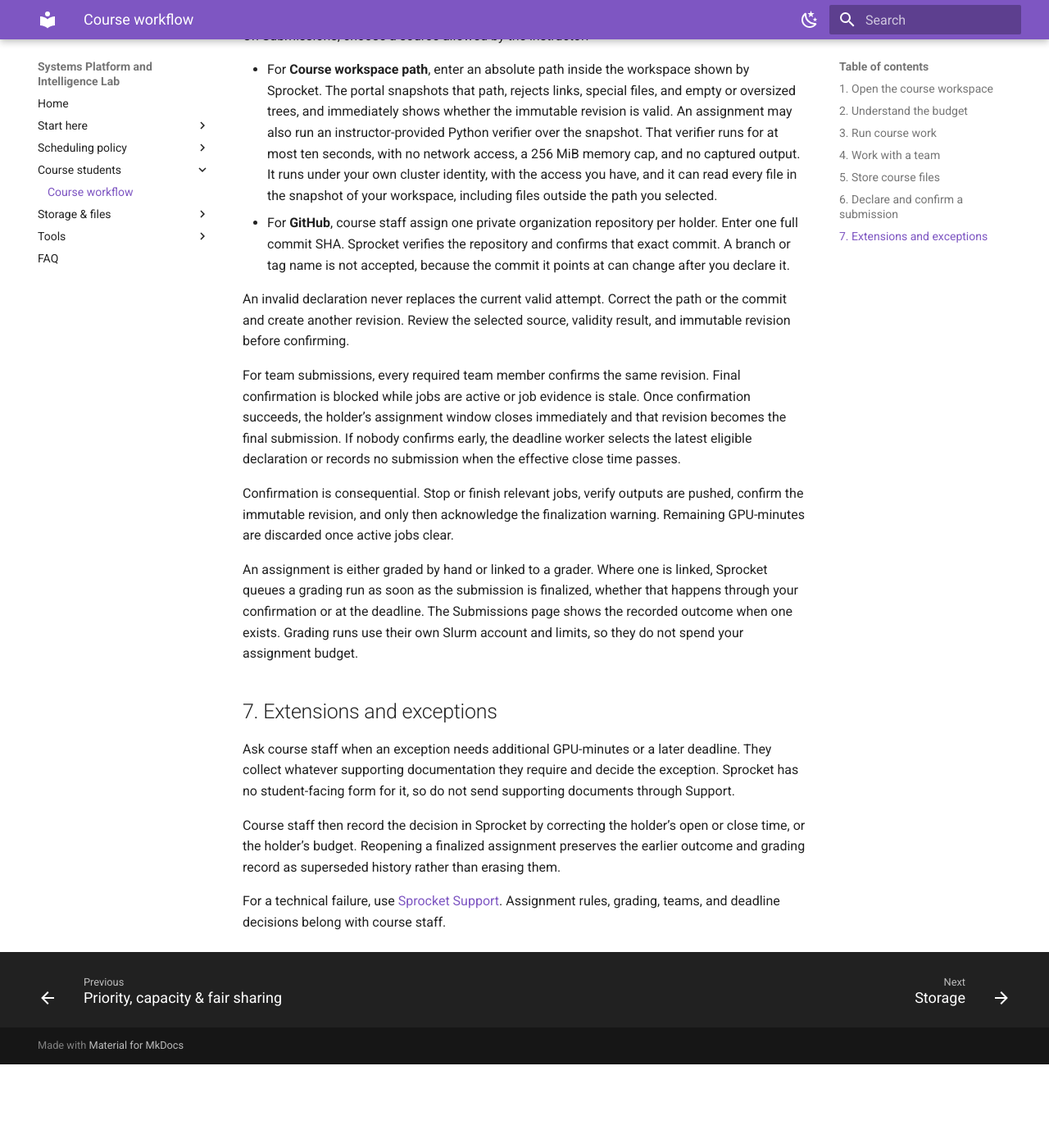
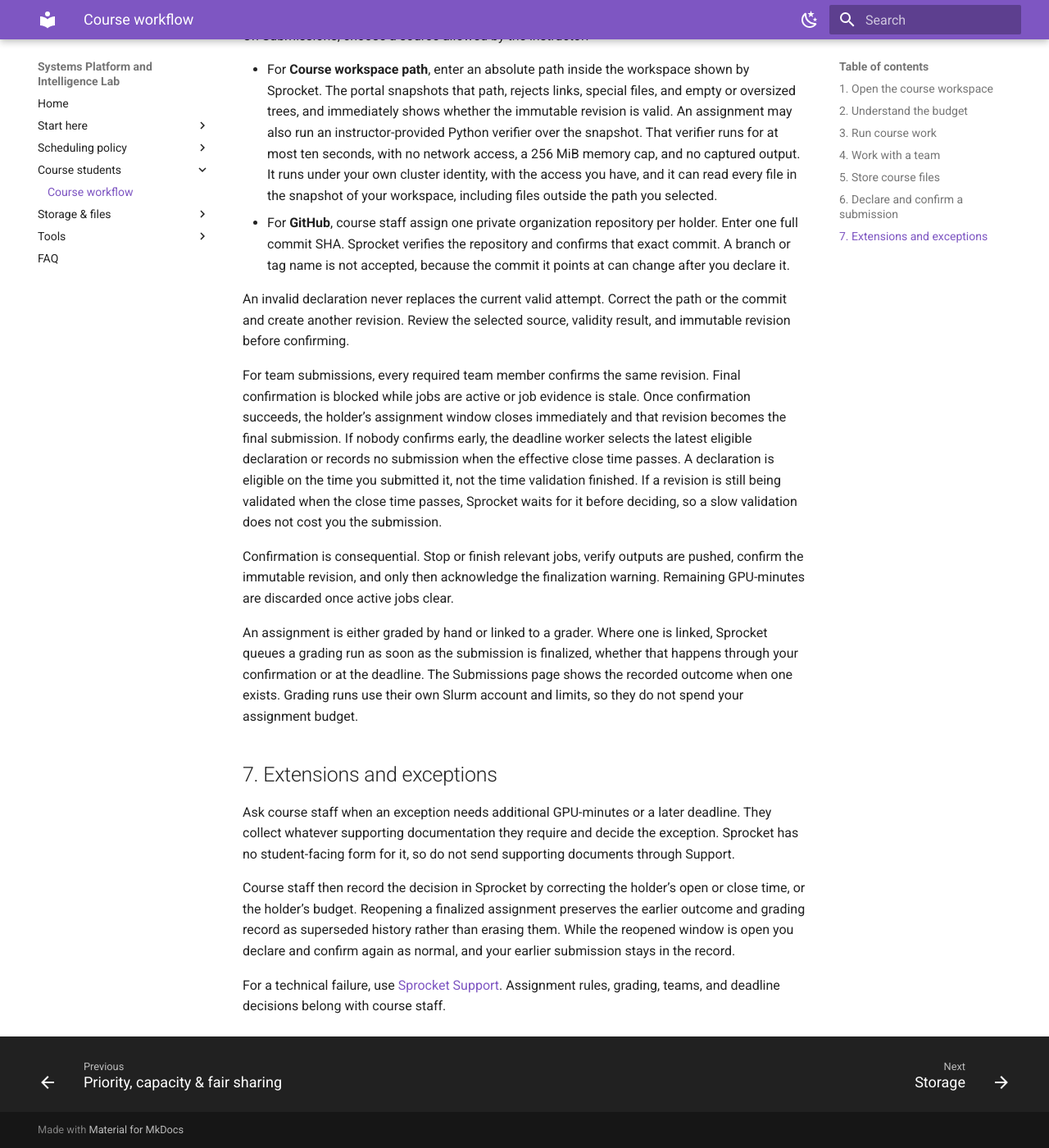
Before and after one commit to max-bromberg/platformx-wiki, an MkDocs documentation site: the page built from docs/coursework.md, in a window 1280 px wide and 1400 px high, scrolled down 3572 px. Shown: the whole window at 82% size. Built offline with MkDocs 1.6.1 and Material for MkDocs 9.7.7, drawn with Linux system fonts in a browser that asks for light colours; before the commit the page ends 4870 px from its top, so only the background shows below that.

Commit message:
docs: route expedite to Work requests, and say how a slow validation is treated
Three statements go stale when the work-requests release deploys, and one
gap is worth closing.

`expedite` moves off Resource requests. The release splits the one request
surface in two and migrates every existing expedite row, then tightens the
Resource requests type constraint so the old value is refused. Portal and
Priority both sent people to Resource requests for a deadline grant, which
would have been a dead end. Work requests is described by what it is for, a
temporary change to how work is scheduled, without naming tiers whose
availability depends on a separate cluster step.

Coursework gains two things students can act on. Eligibility is decided on
when you submitted a declaration rather than when validation finished, and a
revision still being validated at the close time is waited for, so a slow
validation no longer costs the submission. And a reopened window can now be
submitted into again, which is what the existing sentence about superseded
history implies but never said.

Checked against the live cluster rather than assumed: the research tier table
(priority, wall time, GPUs per user for expedite, normal, undergrad and
scavenger) and the course per-job limits all match sacctmgr today.

Co-Authored-By: Claude Opus 5 (1M context) <noreply@anthropic.com>

```diff
--- a/docs/coursework.md
+++ b/docs/coursework.md
@@ -92,7 +92,7 @@ On Submissions, choose a source allowed by the instructor:
 
 An invalid declaration never replaces the current valid attempt. Correct the path or the commit and create another revision. Review the selected source, validity result, and immutable revision before confirming.
 
-For team submissions, every required team member confirms the same revision. Final confirmation is blocked while jobs are active or job evidence is stale. Once confirmation succeeds, the holder’s assignment window closes immediately and that revision becomes the final submission. If nobody confirms early, the deadline worker selects the latest eligible declaration or records no submission when the effective close time passes.
+For team submissions, every required team member confirms the same revision. Final confirmation is blocked while jobs are active or job evidence is stale. Once confirmation succeeds, the holder’s assignment window closes immediately and that revision becomes the final submission. If nobody confirms early, the deadline worker selects the latest eligible declaration or records no submission when the effective close time passes. A declaration is eligible on the time you submitted it, not the time validation finished. If a revision is still being validated when the close time passes, Sprocket waits for it before deciding, so a slow validation does not cost you the submission.
 
 Confirmation is consequential. Stop or finish relevant jobs, verify outputs are pushed, confirm the immutable revision, and only then acknowledge the finalization warning. Remaining GPU-minutes are discarded once active jobs clear.
 
@@ -102,6 +102,6 @@ An assignment is either graded by hand or linked to a grader. Where one is linke
 
 Ask course staff when an exception needs additional GPU-minutes or a later deadline. They collect whatever supporting documentation they require and decide the exception. Sprocket has no student-facing form for it, so do not send supporting documents through Support.
 
-Course staff then record the decision in Sprocket by correcting the holder’s open or close time, or the holder’s budget. Reopening a finalized assignment preserves the earlier outcome and grading record as superseded history rather than erasing them.
+Course staff then record the decision in Sprocket by correcting the holder’s open or close time, or the holder’s budget. Reopening a finalized assignment preserves the earlier outcome and grading record as superseded history rather than erasing them. While the reopened window is open you declare and confirm again as normal, and your earlier submission stays in the record.
 
 For a technical failure, use [Sprocket Support](/support). Assignment rules, grading, teams, and deadline decisions belong with course staff.
```
Also changed, not shown: docs/portal.md (+2 -1 lines), docs/priority.md (+1 -1 lines).
